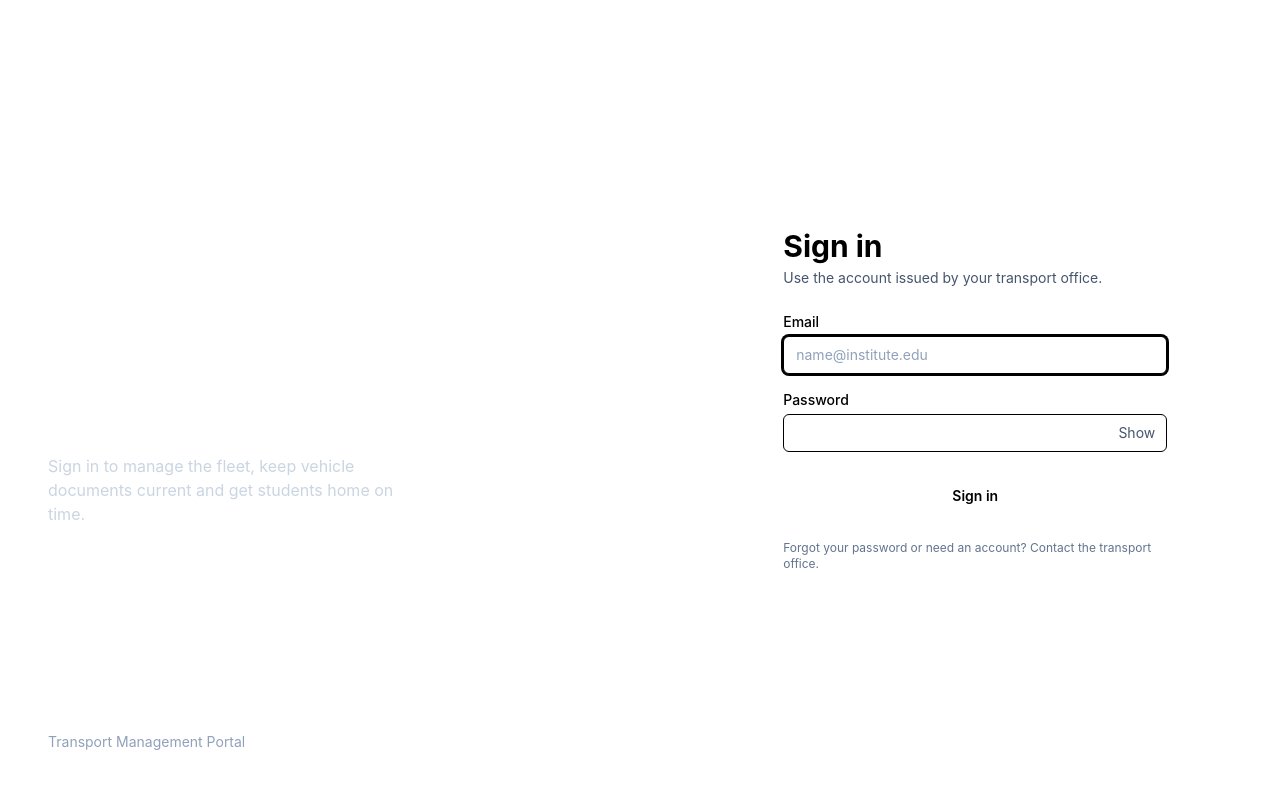
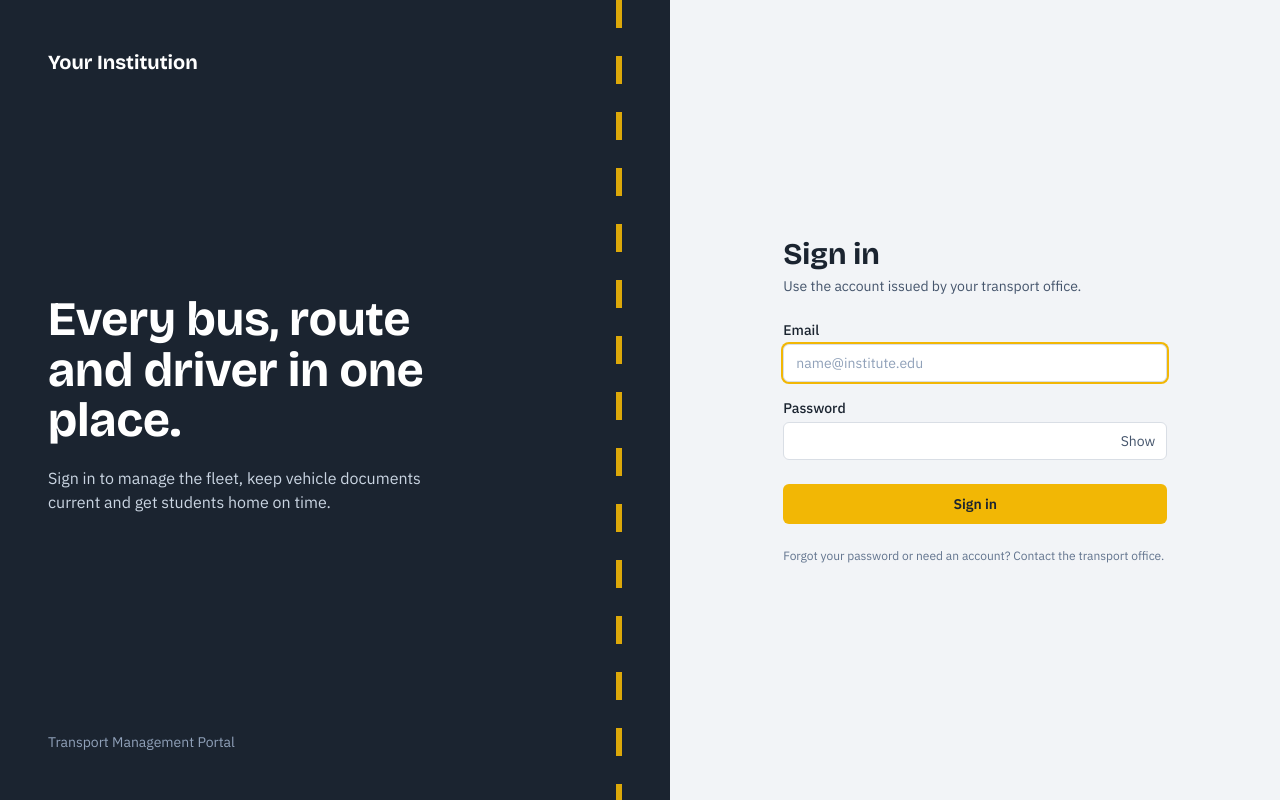
Before and after one commit to Vijay-Psgtech/Psg-transport-mgmt-frontend, a React (Vite) app: page /login in a window 1280 px wide. Built offline with nearby package versions, Linux system fonts and the light colour scheme; no server answers.

Commit message:
README content & required packages has been added.

```diff
--- a/src/index.css
+++ b/src/index.css
@@ -1 +1,25 @@
 @import "tailwindcss";
+
+@theme {
+  --font-display: "Bricolage Grotesque", ui-sans-serif, system-ui, sans-serif;
+  --font-sans: "IBM Plex Sans", ui-sans-serif, system-ui, sans-serif;
+  --color-asphalt: #1b2430;
+  --color-asphalt-soft: #2a3646;
+  --color-signal: #f2b705;
+  --color-signal-dark: #c99700;
+  --color-canvas: #f2f4f7;
+  --color-line: #d9dee5;
+}
+
+body {
+  @apply bg-canvas font-sans text-asphalt antialiased;
+}
+
+/* The painted centre line of a road: used once, on the sign-in panel */
+.road-line {
+  background-image: repeating-linear-gradient(to bottom, var(--color-signal) 0 28px, transparent 28px 56px);
+}
+
+@media (prefers-reduced-motion: reduce) {
+  * { animation-duration: 0.01ms !important; transition-duration: 0.01ms !important; }
+}
```
Also changed, not shown: package.json (+10 -20 lines), 2 other files (tests, documents, lock files or other folders).
